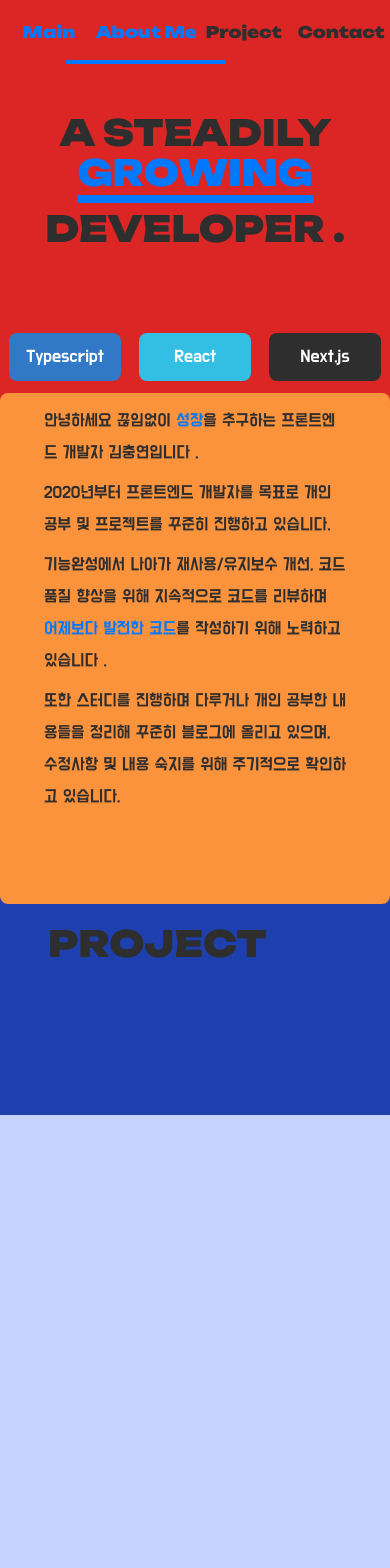
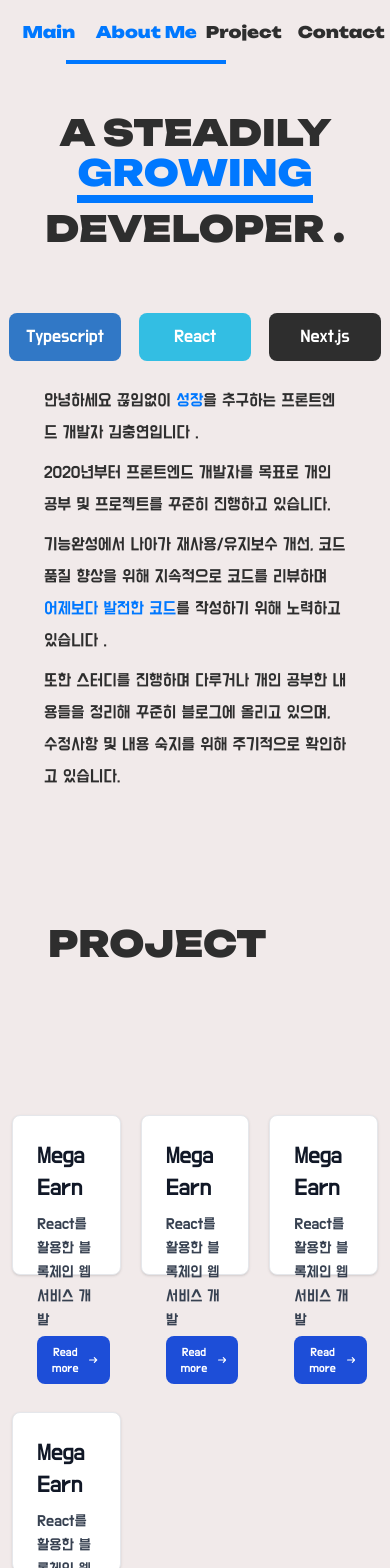
Before and after one commit to augusstt06/portfolio, a Next.js app: page /portfolio in a window 390 px wide. Shown: the top 1568 px of the page. Built offline with nearby package versions, Linux system fonts and the light colour scheme.

Commit message:
fix: responsive ui - project

```diff
--- a/src/components/molecules/aboutme/Introduce.tsx
+++ b/src/components/molecules/aboutme/Introduce.tsx
@@ -45,7 +45,7 @@ export default function Introduce() {
   ]
 
   return (
-    <article className="w-screen md:h-40 lg:h-auto lg:col-span-2 rounded-lg p-3 text-2xl transition-all duration-[1.5s] ease-in-out space-y-3 relative bg-orange-400 h-full">
+    <article className="w-screen md:h-40 lg:h-auto lg:col-span-2 rounded-lg p-3 text-2xl transition-all duration-[1.5s] ease-in-out space-y-3 relative h-full">
       <div className="h-full xl:top-12 md:top-12 md:left-20 lg:left-4 xl:left-24 xxl:left-[25rem] top-12  md:absolute pl-8 pr-8 md:pl-0 md:-r-0 text-left korean-font w-full overflow-scroll">
         {paragraphs.map((data) => (
           <div key={data.key}>{data.content}</div>
--- /dev/null
+++ b/src/components/molecules/card/Card.tsx
@@ -0,0 +1,31 @@
+export default function Card() {
+  return (
+    <div className="max-w-sm h-[10rem] p-6 bg-white border border-gray-200 rounded-lg shadow dark:bg-gray-800 dark:border-gray-700 col-span-1 korean-font">
+      <h5 className="mb-2 text-2xl font-bold tracking-tight text-gray-900 dark:text-white">
+        Mega Earn
+      </h5>
+
+      <p className="mb-1 text-md  text-gray-700 dark:text-gray-400">
+        React를 활용한 블록체인 웹 서비스 개발
+      </p>
+      <a className="text-xs inline-flex items-center px-3 py-2 font-medium text-center text-white bg-blue-700 rounded-lg hover:bg-blue-800 focus:ring-4 focus:outline-none focus:ring-blue-300 dark:bg-blue-600 dark:hover:bg-blue-700 dark:focus:ring-blue-800 ">
+        Read more
+        <svg
+          className="rtl:rotate-180 w-3.5 h-3.5 ms-2"
+          aria-hidden="true"
+          xmlns="http://www.w3.org/2000/svg"
+          fill="none"
+          viewBox="0 0 14 10"
+        >
+          <path
+            stroke="currentColor"
+            strokeLinecap="round"
+            strokeLinejoin="round"
+            strokeWidth="2"
+            d="M1 5h12m0 0L9 1m4 4L9 9"
+          />
+        </svg>
+      </a>
+    </div>
+  )
+}
--- a/src/components/organisms/aboutme/BottomSection.tsx
+++ b/src/components/organisms/aboutme/BottomSection.tsx
@@ -13,7 +13,7 @@ export default function BottomSection(props: Props) {
 
   return (
     <article
-      className={`w-screen ${isTopSectionEnd ? '' : 'opacity-0'} relative lg:grid lg:grid-cols-3 row-span-2 simple-transition mt-5 lg:mt-0 space-y-3 lg:space-y-0 text-[#2e2e2e]`}
+      className={`w-screen ${isTopSectionEnd ? '' : 'opacity-0'} relative lg:grid lg:grid-cols-3 row-span-2 simple-transition lg:mt-0 space-y-3 lg:space-y-0 text-[#2e2e2e]`}
     >
       <Skills />
       <Introduce />
--- a/src/components/organisms/project/BottomSection.tsx
+++ b/src/components/organisms/project/BottomSection.tsx
@@ -4,11 +4,12 @@ import { useState } from 'react'
 import { useRouter } from 'next/navigation'
 import { FaGithub } from 'react-icons/fa'
 
-import { CONTACT, GIT_PORTFOLIO, GIT_WEATHER } from '@/constant'
+import { GIT_PORTFOLIO, GIT_WEATHER } from '@/constant'
 
 import Badge from '@/components/atom/badge/Badge'
-import DownArrow from '@/components/molecules/arrow/DownArrow'
+// import DownArrow from '@/components/molecules/arrow/DownArrow'
 import { Carousel } from '@/components/molecules/carousel/Carousel'
+import Card from '@/components/molecules/card/Card'
 
 type Props = {
   isTopSectionEnd: boolean
@@ -239,14 +240,20 @@ export default function BottomSection(props: Props) {
 
   return (
     <article
-      className={`${isTopSectionEnd ? '' : 'opacity-0'} relative row-span-3 simple-transition bg-indigo-200 flex flex-row lg:inline-block`}
+      className={`${isTopSectionEnd ? '' : 'opacity-0'} relative row-span-3 simple-transition flex flex-row lg:inline-block`}
     >
       <Carousel
         cards={cards}
         currentIndex={currentIndex}
         setCurrentIndex={setCurrentIndex}
       />
-      <DownArrow next={CONTACT} scrollY={958} />
+      <div className="w-full md:hidden grid grid-cols-3 gap-5 pr-3 pl-3">
+        {cards.map((data) => (
+          <Card key={data.url} />
+        ))}
+      </div>
+
+      {/* <DownArrow next={CONTACT} scrollY={958} /> */}
     </article>
   )
 }
--- a/src/components/template/AboutMe.tsx
+++ b/src/components/template/AboutMe.tsx
@@ -11,10 +11,7 @@ export default function AboutMe() {
 
   return (
     // FIXME: top-padding 조정하기
-    <section
-      id={ABOUTME}
-      className="h-screen w-full pt-12 grid grid-rows-3 bg-red-600"
-    >
+    <section id={ABOUTME} className="h-screen w-full pt-12 grid grid-rows-3">
       <TopSection setIsTopSectionEnd={setIsTopSectionEnd} />
       <BottomSection isTopSectionEnd={isTopSectionEnd} />
     </section>
--- a/src/components/template/Project.tsx
+++ b/src/components/template/Project.tsx
@@ -10,10 +10,7 @@ export default function Project() {
   const [isTopSectionEnd, setIsTopSectionEnd] = useState<boolean>(false)
 
   return (
-    <section
-      id={PROJECT}
-      className="bg-blue-800 h-screen pt-20 grid grid-rows-4"
-    >
+    <section id={PROJECT} className="h-screen pt-20 grid grid-rows-4">
       <TopSection setIsTopSectionEnd={setIsTopSectionEnd} />
       <BottomSection isTopSectionEnd={isTopSectionEnd} />
     </section>
```
Also changed, not shown: src/constant/paragraph.tsx (added).
